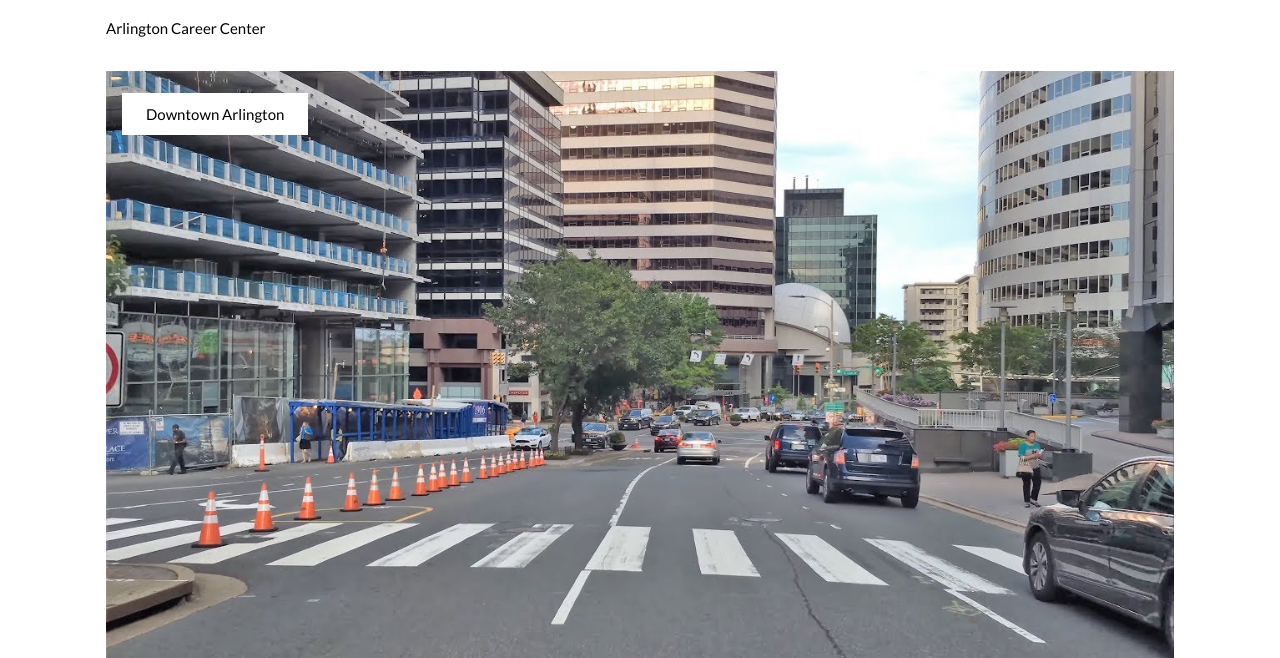
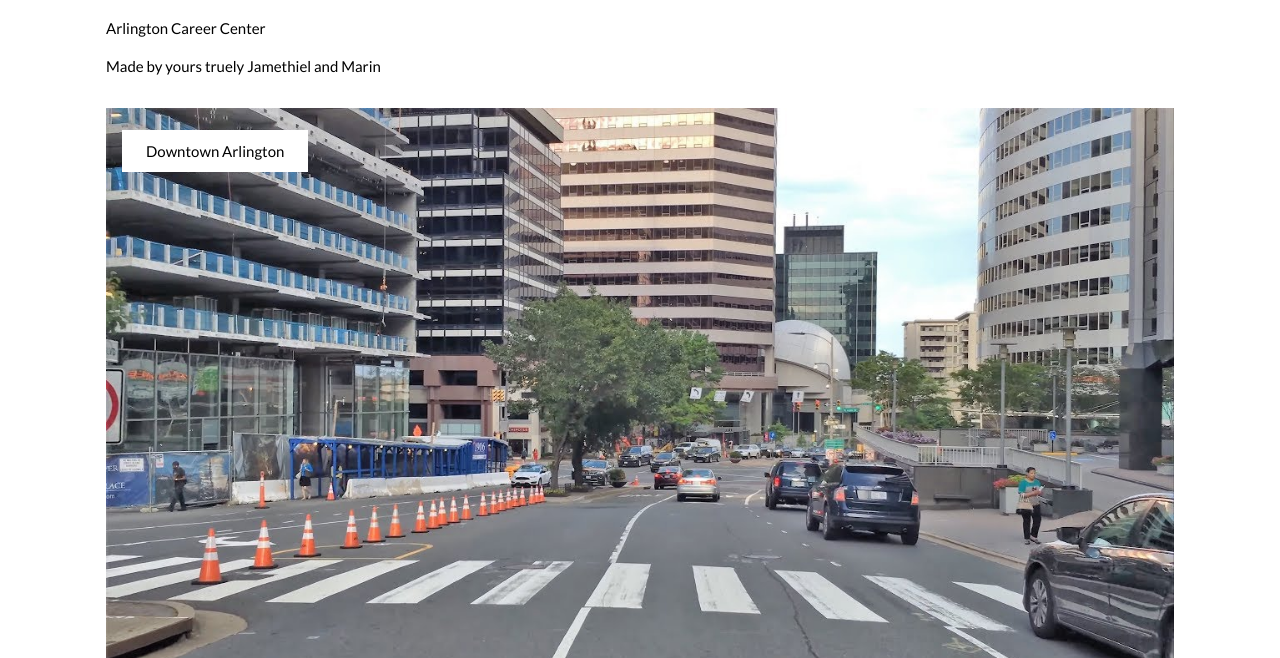
Before and after one commit to JamethielR/Club_website, a plain HTML site: page index.html in a window 1280 px wide. Shown: the part 142-800 px from the top of the page. Drawn offline with nearby package versions, Linux system fonts and the light colour scheme.

Commit message:
Add our names

```diff
--- a/index.html
+++ b/index.html
@@ -40,6 +40,7 @@ html,body,h1,h2,h3,h4 {font-family:"Lato", sans-serif}
   <div class="w3-panel">
     <h1><b>Street Advocacy Student Coalition</b></h1>
     <p>Arlington Career Center</p>
+    <p>Made by yours truely Jamethiel and Marin</p>
   </div>
 
   <!-- Slideshow -->
```
